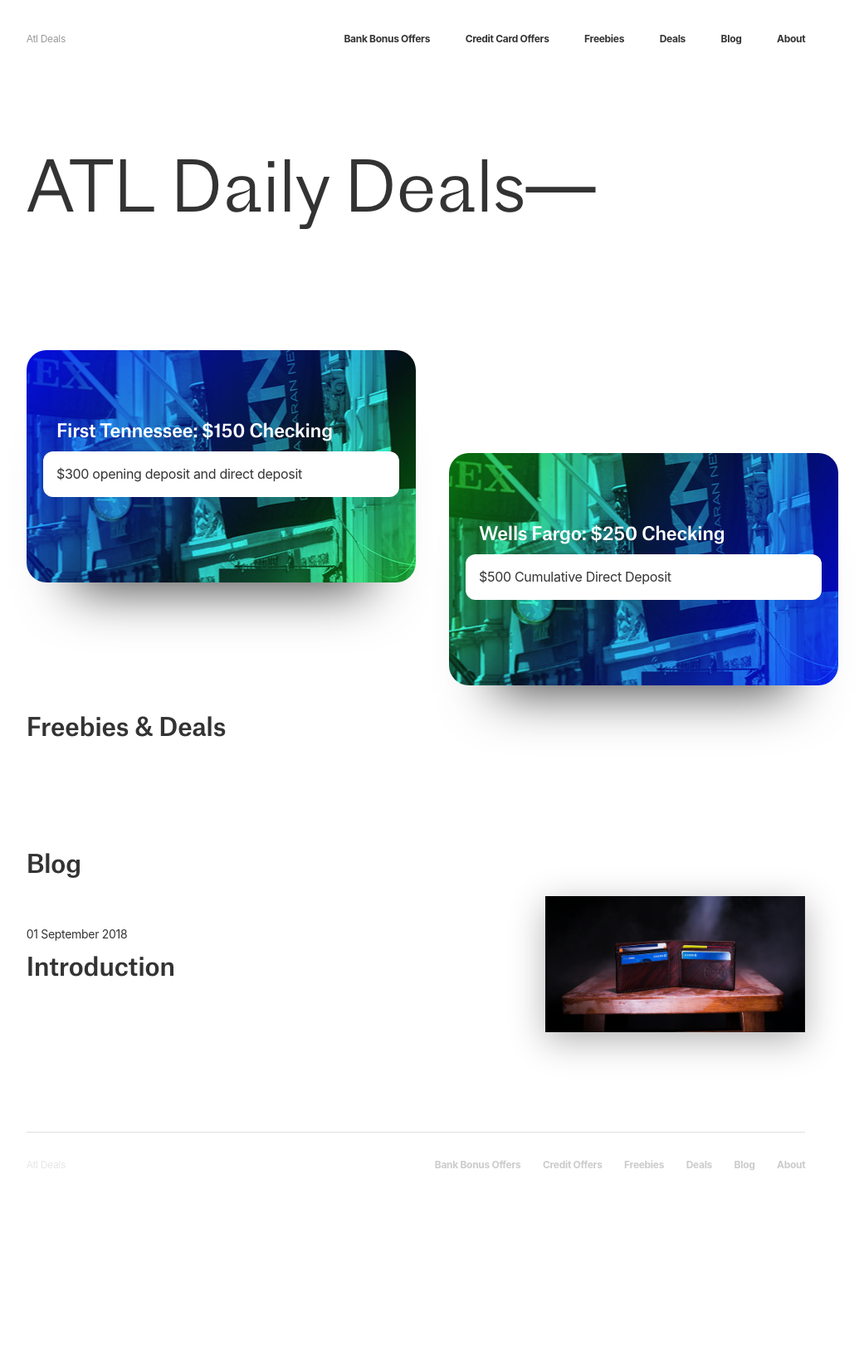
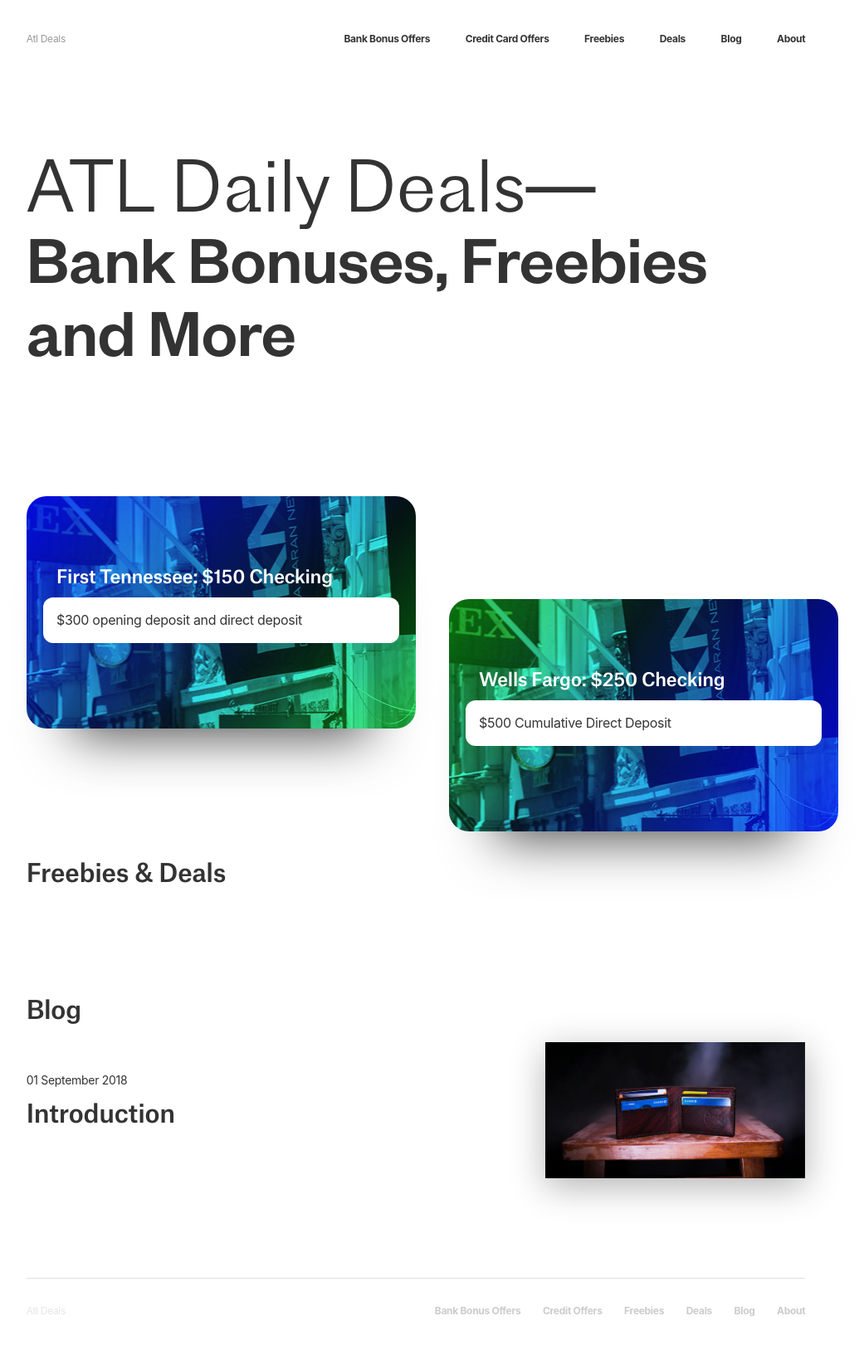
Before and after one commit to ohiosveryown/atldeals, a Jekyll site: the page built from index.html, in a window 1280 px wide. Shown: the whole page at 83% size, without its empty margins (139-1180 px from the left). Built offline with Jekyll 4.4.1, drawn with Linux system fonts in a browser that asks for light colours; nearby versions of some CDN libraries; before the commit the page ends 1451 px from its top, so only the background shows below that.

Commit message:
Updated Intro

```diff
--- a/_posts/2018-09-23-intro.markdown
+++ b/_posts/2018-09-23-intro.markdown
@@ -4,7 +4,7 @@
 categories:
 - intro
 firstLine: ATL Daily Deals—
-secondLine:
+secondLine: Bank Bonuses, Freebies and More
 thirdLine:
 layout: default
 ---
```
